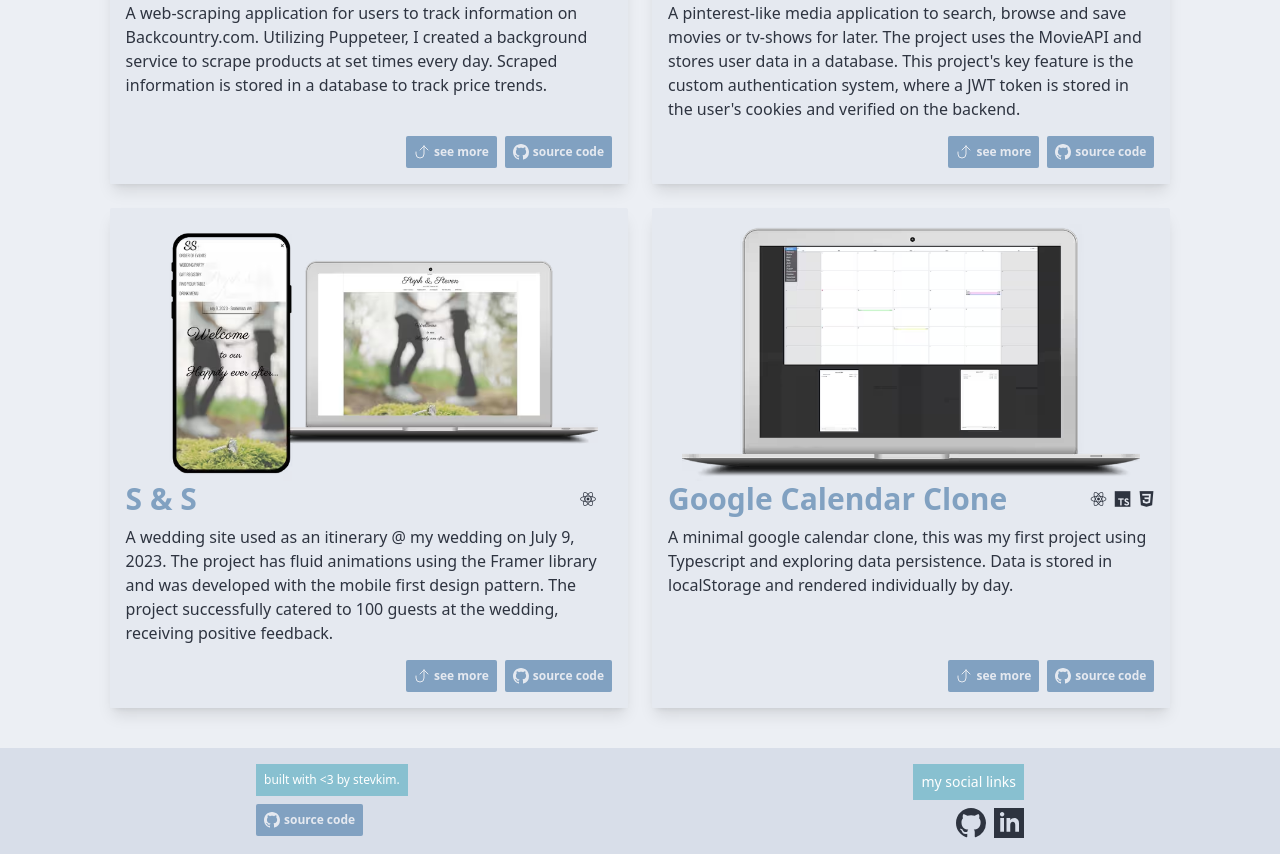
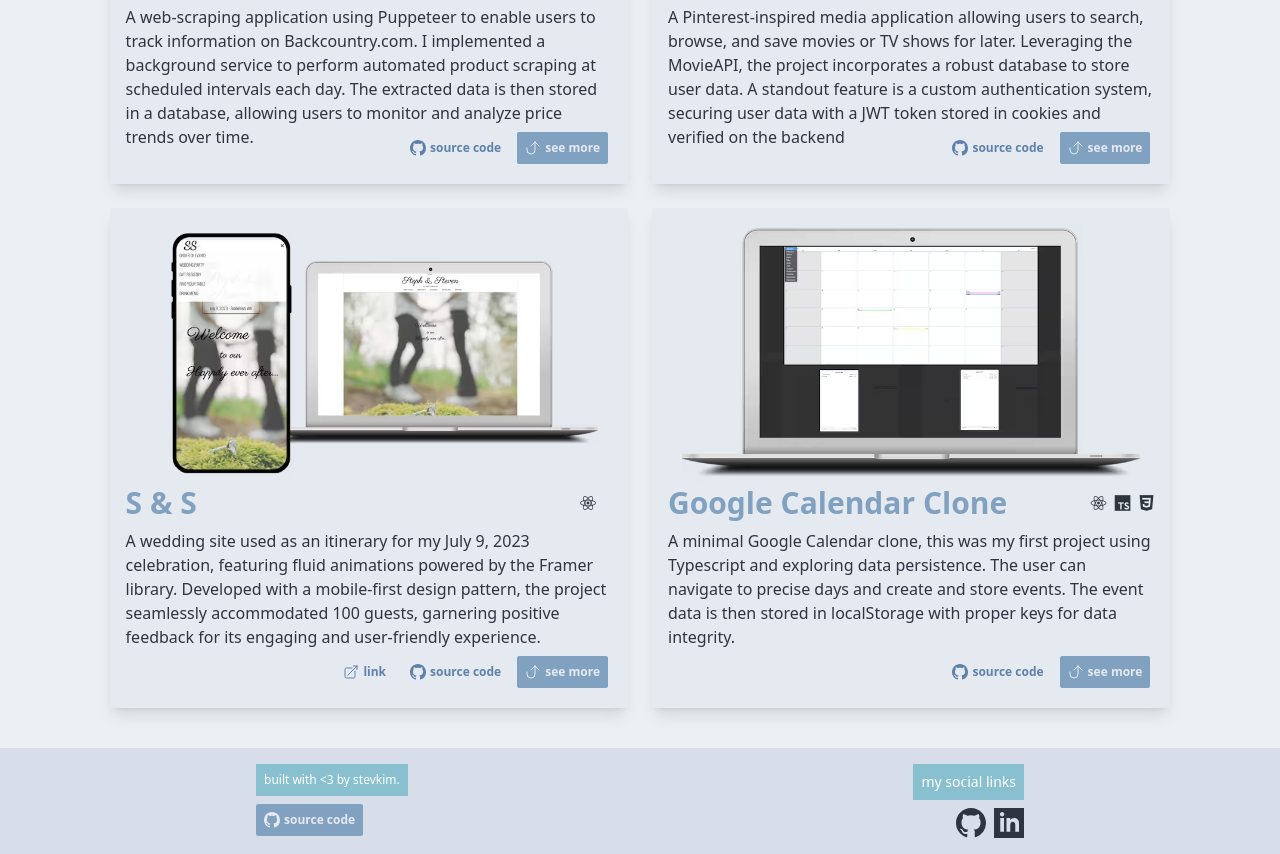
Before and after one commit to stevkim/portfolio, a React (Vite) app: page /portfolio in a window 1280 px wide. Shown: the part 1060-1914 px from the top of the page. Built offline with nearby package versions, Linux system fonts and the light colour scheme; no server answers.

Commit message:
Added link for deployed projects. Changed how buttons are shown on projects.

```diff
--- a/src/assets/siteData.ts
+++ b/src/assets/siteData.ts
@@ -59,7 +59,7 @@
   {
     name: 'parKing',
     stack: ['react-original', 'supabase-plain', 'redux-original'],
-    description: 'A SaaS application to optimize car parking and valet interactions in high-traffic metropolitan areas. With my role as the tech lead for this project, I was able to practice project management and spearhead the integration of different features. My responsibilities included project design, scope, and backend systems.',
+    description: 'A SaaS application aimed at optimizing car parking and valet interactions in bustling metropolitan areas. As the technical lead, I took charge of project management, steering the integration of diverse features. My responsibilities encompassed project design, defining scope, and the development of backend systems.',
     link: 'https://github.com/pokemon-parKing/parKing-client',
     image: parKing,
     gif: parkinggif
@@ -67,7 +67,7 @@
   {
     name: 'Atelier',
     stack: ['react-original', 'mongodb-plain', 'express-original'],
-    description: 'A landing page for an e-commerce site with over 5 million products. Key features for the front-end include an infinite scroll, optimized with a custom React throttle hook. The backend boasts an average response times of 200ms with 0% error rates for queries to a database holding 15 million documents.',
+    description: 'A landing page for an e-commerce site with 5 million+ products, the project includes a smooth infinite scroll, optimized with a custom React throttle hook. Backend performance excels with a 200ms response time and a flawless 0% error rate for queries to a database housing 15 million documents.',
     link: 'https://github.com/stevkim/atelier',
     image: atelier,
     gif: ateliergif
@@ -75,7 +75,7 @@
   {
     name: 'WebCountry',
     stack: ['react-original', 'redux-original', 'puppeteer-plain'],
-    description: "A web-scraping application for users to track information on Backcountry.com. Utilizing Puppeteer, I created a background service to scrape products at set times every day. Scraped information is stored in a database to track price trends.",
+    description: "A web-scraping application using Puppeteer to enable users to track information on Backcountry.com. I implemented a background service to perform automated product scraping at scheduled intervals each day. The extracted data is then stored in a database, allowing users to monitor and analyze price trends over time.",
     link: 'https://github.com/stevkim/scraper',
     image: webCountry,
     gif: webcountrygif
@@ -83,7 +83,7 @@
   {
     name: 'Moovi',
     stack: ['typescript-plain', 'react-original', 'framermotion-original'],
-    description: "A pinterest-like media application to search, browse and save movies or tv-shows for later. The project uses the MovieAPI and stores user data in a database. This project's key feature is the custom authentication system, where a JWT token is stored in the user's cookies and verified on the backend. ",
+    description: "A Pinterest-inspired media application allowing users to search, browse, and save movies or TV shows for later. Leveraging the MovieAPI, the project incorporates a robust database to store user data. A standout feature is a custom authentication system, securing user data with a JWT token stored in cookies and verified on the backend",
     link: 'https://github.com/stevkim/movie-project',
     image: moovi,
     gif: moovigif
@@ -91,15 +91,16 @@
   {
     name: 'S & S',
     stack: ['react-original', 'reactrouter-plain', 'tailwindcss-original'],
-    description: "A wedding site used as an itinerary @ my wedding on July 9, 2023. The project has fluid animations using the Framer library and was developed with the mobile first design pattern. The project successfully catered to 100 guests at the wedding, receiving positive feedback.",
+    description: "A wedding site used as an itinerary for my July 9, 2023 celebration, featuring fluid animations powered by the Framer library. Developed with a mobile-first design pattern, the project seamlessly accommodated 100 guests, garnering positive feedback for its engaging and user-friendly experience.",
     link: 'https://github.com/stevkim/wedding',
     image: wedding,
-    gif: weddinggif
+    gif: weddinggif,
+    deployed: 'https://stevkim.github.io/wedding/'
   },
   {
     name: 'Google Calendar Clone',
     stack: ['react-original', 'typescript-plain', 'css3-plain'],
-    description: 'A minimal google calendar clone, this was my first project using Typescript and exploring data persistence. Data is stored in localStorage and rendered individually by day.',
+    description: 'A minimal Google Calendar clone, this was my first project using Typescript and exploring data persistence. The user can navigate to precise days and create and store events. The event data is then stored in localStorage with proper keys for data integrity.',
     link: 'https://github.com/stevkim/calendar-clone',
     image: calendar,
     gif: calendargif
@@ -109,7 +110,7 @@
 export const Skills:TSkillList[] = [
   {
     section: 'frontend',
-    skills: ['React.js', 'Axios', 'Redux', 'React-Router', 'Tanstack ecosystem', 'Javascript ecosystem', 'Framer']
+    skills: ['React.js', 'Axios', 'Redux', 'Framer', 'React-Router', 'Tanstack ecosystem', 'Javascript ecosystem', 'TailwindCSS']
   },
   {
     section: 'backend',
@@ -117,6 +118,6 @@
   },
   {
     section: 'tools & concepts',
-    skills: ['Git', 'Jest', 'React Testing Library', 'Vite', 'Agile', 'AWS (EC2)', 'Docker', 'Webpack']
+    skills: ['Git', 'Jest', 'React Testing Library', 'Vite', 'Agile', 'AWS (EC2)', 'Docker', 'Webpack', 'Mocha']
   }
 ]
--- a/src/assets/siteDataTypes.ts
+++ b/src/assets/siteDataTypes.ts
@@ -10,6 +10,7 @@
   link: string,
   image: string,
   gif: string,
+  deployed?: string
 }
 
 export type TSkillList = {
--- a/src/components/about/AboutMe.tsx
+++ b/src/components/about/AboutMe.tsx
@@ -6,7 +6,7 @@
       Hello! I'm Steven Kim, a <span className="highlight">Software Engineer</span> based in Seattle. What sets me apart is my unwavering commitment to continuous learning in the ever-evolving tech landscape.
     </p>
     <p>
-      My journey into tech is complemented by a decade-long background in teaching martial arts. Not only did I coach a team to win Gold at Nationals, but this experience cultivated my interpersonal and leadership skills. It fostered my ability to work collaboratively with diverse individuals, a strength I can bring to any team.
+      My journey into tech is complemented by my decade-long background in teaching martial arts, where I notably coached a team to win Gold at Nationals. This experience cultivated my interpersonal and leadership skills and fostered my ability to work collaboratively with diverse individuals - a strength I can bring to any team.
     </p>
     <div className="text-center">...</div>
     <p>
--- a/src/components/project-list/CardBack.tsx
+++ b/src/components/project-list/CardBack.tsx
@@ -4,8 +4,8 @@
 }
 
 const CardBack = ({ gif, handleSetActive} :Props) => (
-  <div className='card-back z-[-2] absolute bg-base-100 w-full h-full top-0 left-0 flex justify-center items-center' onClick={handleSetActive}>
-    <img src={gif} className="h-full w-auto object-fill object-left-top"/>
+  <div className='card-back z-[-2] absolute bg-base-200 w-full h-full top-0 left-0 flex justify-center items-center' onClick={handleSetActive}>
+    <img src={gif} className="h-full w-auto object-contain"/>
   </div>
 )
 
--- /dev/null
+++ b/src/components/project-list/DeployedBtn.tsx
@@ -0,0 +1,15 @@
+interface Props {
+  link: string;
+}
+
+const DeployedBtn = ({ link }: Props) => {
+  return (
+    <a href={link} rel='noreferrer' target="_blank" className="flex items-center p-2 rounded-sm text-xs text-primary hover:text-accent w-fit font-semibold cursor-pointer">
+      <svg xmlns="http://www.w3.org/2000/svg" fill="none" viewBox="0 0 24 24" strokeWidth={1.5} stroke="currentColor" width='16' height='16' className="mr-1">
+        <path strokeLinecap="round" strokeLinejoin="round" d="M13.5 6H5.25A2.25 2.25 0 0 0 3 8.25v10.5A2.25 2.25 0 0 0 5.25 21h10.5A2.25 2.25 0 0 0 18 18.75V10.5m-10.5 6L21 3m0 0h-5.25M21 3v5.25" />
+      </svg>
+      link
+    </a>
+  )
+}
+export default DeployedBtn
--- a/src/components/project-list/FlipBtn.tsx
+++ b/src/components/project-list/FlipBtn.tsx
@@ -4,7 +4,7 @@
 
 const FlipBtn = ({ Flip }: Props) => (
   <button onClick={Flip} className="flex items-center bg-secondary hover:bg-accent p-2 rounded-sm text-xs text-base-200 hover:text-primary w-fit font-semibold cursor-pointer">
-    <svg xmlns="http://www.w3.org/2000/svg" fill="none" viewBox="0 0 24 24" strokeWidth={1.5} stroke="currentColor" width="16" height="16" className="mr-1">
+    <svg xmlns="http://www.w3.org/2000/svg" fill="none" viewBox="0 0 24 24" strokeWidth={1.5} stroke="currentColor" width="16" height="16" className=" mr-1">
       <path strokeLinecap="round" strokeLinejoin="round" d="m9 9 6-6m0 0 6 6m-6-6v12a6 6 0 0 1-12 0v-3" />
     </svg>
     see more
--- /dev/null
+++ b/src/components/project-list/GithubLink.tsx
@@ -0,0 +1,19 @@
+interface Props {
+  link: string;
+}
+
+const GithubLink = ({ link }:Props) => {
+  return (
+    <a href={link}
+      rel="noreferrer"
+      target="_blank"
+      className="p-2 flex items-center rounded-sm text-xs text-primary hover:text-accent w-fit cursor-pointer font-semibold"
+    >
+      <svg width="16" height="16" fill="currentColor" className="mr-1" viewBox="0 0 16 16">
+        <path d="M8 0C3.58 0 0 3.58 0 8c0 3.54 2.29 6.53 5.47 7.59.4.07.55-.17.55-.38 0-.19-.01-.82-.01-1.49-2.01.37-2.53-.49-2.69-.94-.09-.23-.48-.94-.82-1.13-.28-.15-.68-.52-.01-.53.63-.01 1.08.58 1.23.82.72 1.21 1.87.87 2.33.66.07-.52.28-.87.51-1.07-1.78-.2-3.64-.89-3.64-3.95 0-.87.31-1.59.82-2.15-.08-.2-.36-1.02.08-2.12 0 0 .67-.21 2.2.82.64-.18 1.32-.27 2-.27s1.36.09 2 .27c1.53-1.04 2.2-.82 2.2-.82.44 1.1.16 1.92.08 2.12.51.56.82 1.27.82 2.15 0 3.07-1.87 3.75-3.65 3.95.29.25.54.73.54 1.48 0 1.07-.01 1.93-.01 2.2 0 .21.15.46.55.38A8.01 8.01 0 0 0 16 8c0-4.42-3.58-8-8-8"/>
+      </svg>
+      source code
+    </a>
+  )
+}
+export default GithubLink
--- a/src/components/project-list/ProjectBtns.tsx
+++ b/src/components/project-list/ProjectBtns.tsx
@@ -1,15 +1,18 @@
-import GithubBtn from "../GithubBtn"
 import FlipBtn from "./FlipBtn"
+import DeployedBtn from "./DeployedBtn";
+import GithubLink from "./GithubLink";
 
 interface Props {
   handleSetActive: () => void;
   link: string;
+  deployed?: string;
 }
 
-const ProjectBtns = ({ link, handleSetActive }:Props) => (
-  <div className="flex gap-2 absolute right-4 bottom-4">
+const ProjectBtns = ({ link, handleSetActive, deployed }:Props) => (
+  <div className="flex gap-2 absolute bottom-5 right-5">
+    {deployed ? <DeployedBtn link={deployed} /> : null}
+    <GithubLink link={link} />
     <FlipBtn Flip={handleSetActive} />
-    <GithubBtn link={link} />
   </div>
 )
 
--- a/src/components/project-list/ProjectCard.tsx
+++ b/src/components/project-list/ProjectCard.tsx
@@ -33,14 +33,18 @@
         className={`card-wrapper relative h-[400px] lg:h-[500px] w-full max-w-[600px] shadow-lg bg-base-400 p-8 transition-all ${active === project.name ? 'card-toggle' : ''} overflow-hidden rounded-sm`}
       >
         <div className={`card-front z-[2] absolute bg-base-200 w-full h-full top-0 left-0 ${active === project.name ? 'translate-x-[100%]' : 'translate-x-[0]'} p-4`}>
-          <img  src={project.image} alt={project.name} width='300px' height='300px' className="w-[95%] h-[50%] lg:h-[55%] mx-auto object-contain" />
+          <img  src={project.image} alt={project.name} width='300px' height='300px' className="w-[95%] h-[50%] lg:h-[55%] mx-auto object-contain mb-1" />
           <div className="h-[40%]">
             <div className="flex items-center justify-between mb-2">
               <h2 className="text-2xl lg:text-3xl font-semibold text-secondary">{project.name}</h2>
               <UsedStack projectName={project.name} skills={project.stack} />
             </div>
-            <div className="text-base mb-auto">{project.description}</div>
-            <ProjectBtns link={project.link} handleSetActive={handleSetActive} />
+            <div className="text-base mb-auto">
+              {project.description}
+            </div>
+            <div className="flex items-center">
+              <ProjectBtns link={project.link} deployed={project.deployed} handleSetActive={handleSetActive} />
+            </div>
           </div>
         </div>
         {active === project.name ? <CardBack gif={project.gif}  handleSetActive={handleSetActive}/> : null}
--- a/src/containers/Home.tsx
+++ b/src/containers/Home.tsx
@@ -5,7 +5,6 @@
 import ContactForm from "../components/contact/ContactForm";
 import HeroProjects from "../components/home/HeroProjects";
 import TechStackList from "../components/home/TechStackList";
-import { motion } from 'framer-motion';
 import BackToTopBtn from "../components/home/BackToTopBtn";
 
 const Home = () => {
```
